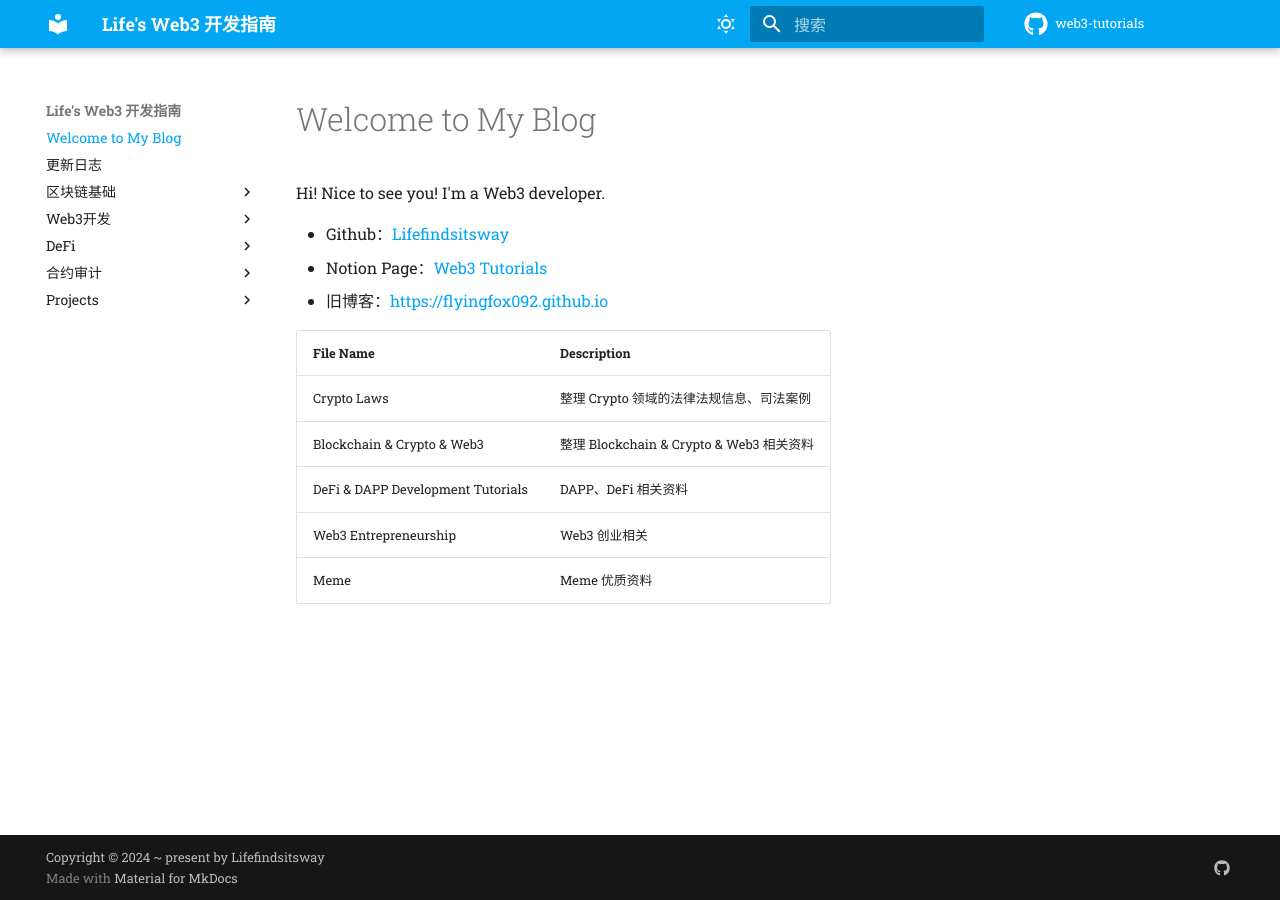
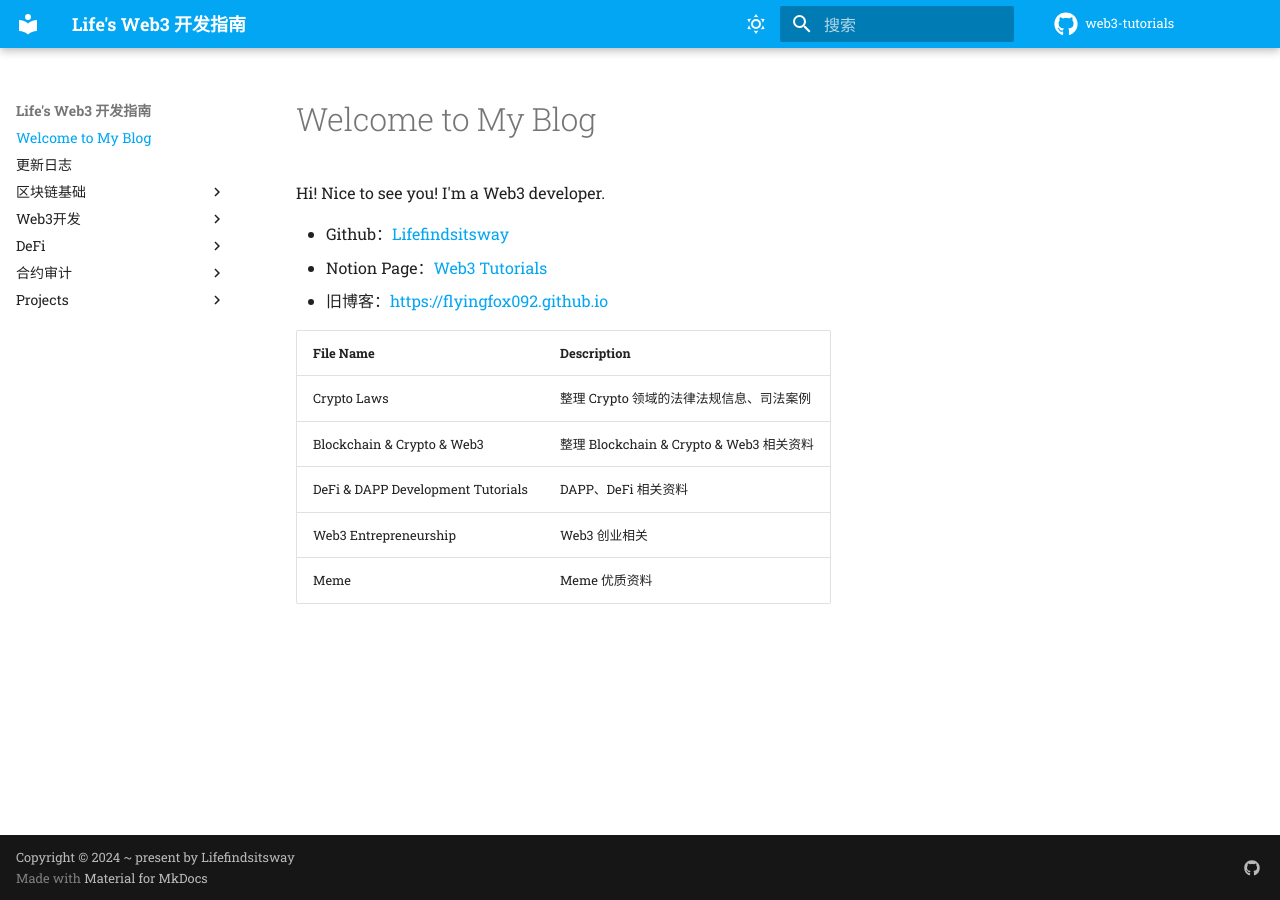
Before and after one commit to lifefindsitsway/web3-tutorials, an MkDocs documentation site: the page built from docs/index.md, in a window 1280 px wide. Built offline with MkDocs 1.6.1 and Material for MkDocs 9.7.7, drawn with Linux system fonts in a browser that asks for light colours; comment, search, counter and statistics services are not loaded.

Commit message:
优化页面布局：调整正文区域的宽度

```diff
--- /dev/null
+++ b/docs/assets/stylesheets/extra.css
@@ -0,0 +1,18 @@
+/* 1. 进一步加宽侧边栏基准 */
+:root {
+  --md-sidebar-width: 19rem;
+}
+
+/* 2. 核心调整：收窄整体容器并增加外边距 */
+@media screen and (min-width: 76.25em) {
+  .md-grid {
+    max-width: 70rem;
+  }
+
+  /* 3. 针对正文区域的宽度微调（可选） */
+  /* 如果你觉得文字还是太长，可以给内容区增加额外的内边距 */
+  .md-content {
+    padding-right: 1.5rem;
+    padding-left: 1.5rem;
+  }
+}
--- a/mkdocs.yml
+++ b/mkdocs.yml
@@ -113,6 +113,11 @@
 # 自定义 CSS（包含公式样式优化）
 extra_css:
   - assets/stylesheets/mathjax-custom.css
+  - assets/stylesheets/extra.css
+
+validation:
+  nav:
+    omitted_files: ignore  # 关键：这会忽略“文件存在但未包含在 nav 中”的 INFO 警告
 
 nav:
   - Welcome to My Blog: index.md
```
